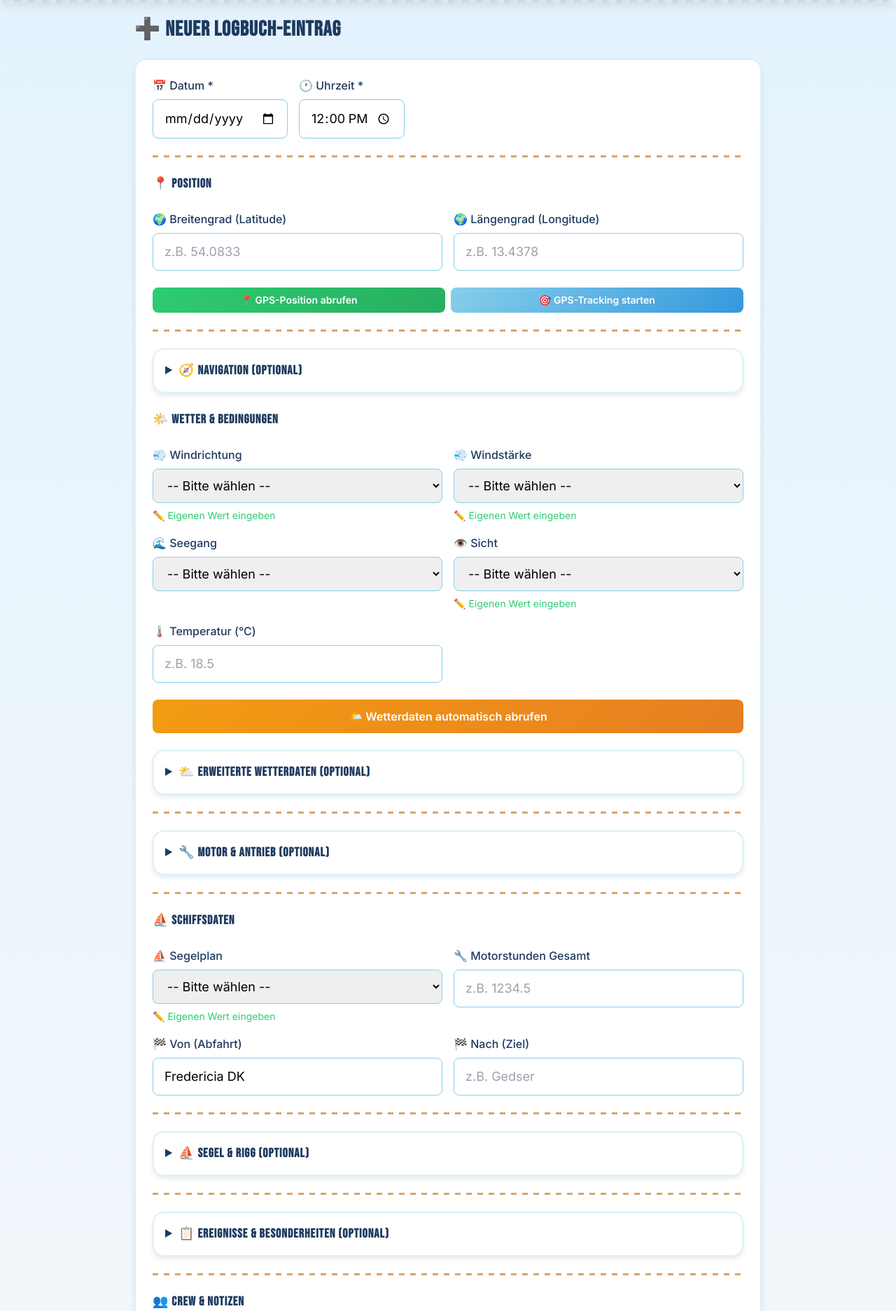
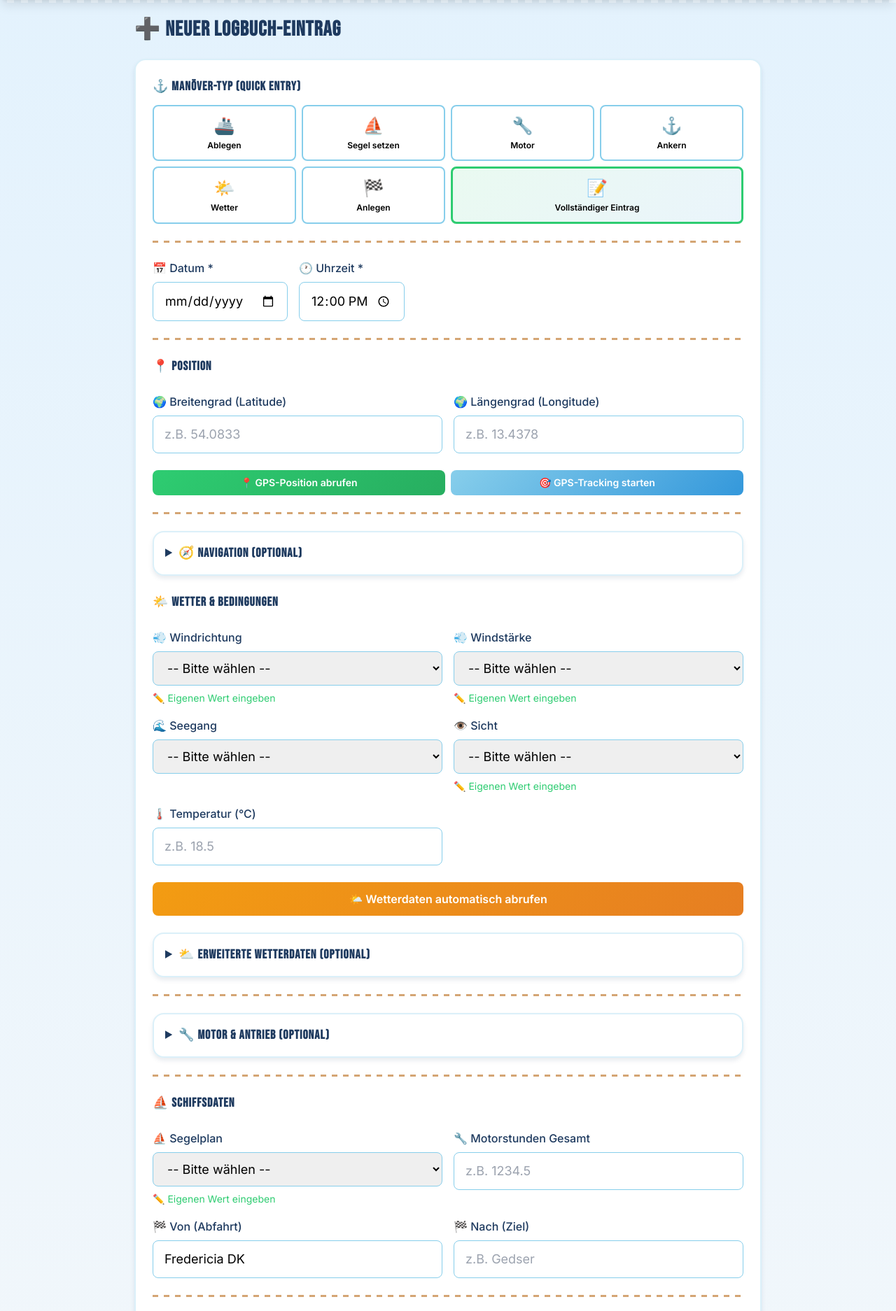
Before and after one commit to syntechai-io/WAGMI-Bordkasse, a Python web app: template templates/logbook_form.html in a window 1280 px wide. Shown: the part 64-1938 px from the top of the page at 70% size. Run offline with Jinja, Linux system fonts and the light colour scheme; the template is opened without the code that fills it, so the values that code supplies are empty; some libraries are stand-ins or nearby versions.

Commit message:
Add quick entry options for logbook maneuvers
Adds a 'maneuver_type' field to the LogbookEntry model and API, along with a new JavaScript module and HTML elements in `logbook_form.html` to enable quick selection of maneuver types (e.g., departure, sail change, motor, anchor) for faster logbook entries. Includes a corresponding Alembic migration script.

Replit-Commit-Author: Agent
Replit-Commit-Session-Id: 57245507-a316-4bdd-a035-f8305a7e3190
Replit-Commit-Checkpoint-Type: intermediate_checkpoint
Replit-Commit-Event-Id: 58ec6924-5feb-4f50-842b-6f9ad27d4cff
Replit-Commit-Screenshot-Url: https://storage.googleapis.com/screenshot-production-us-central1/4ab24e3a-e318-4ff7-8dab-80d71ab1b725/57245507-a316-4bdd-a035-f8305a7e3190/qyUajbD

```diff
--- a/models.py
+++ b/models.py
@@ -292,6 +292,9 @@ class LogbookEntry(Base):
     event_category = Column(String(100), nullable=True)
     event_details = Column(Text, nullable=True)
 
+    # Quick entry mode (Phase B enhancement)
+    maneuver_type = Column(String(50), nullable=True)
+
     # Append-only compliance (Phase A enhancement)
     parent_id = Column(Integer, ForeignKey("logbook_entries.id"), nullable=True, index=True)
     is_superseded = Column(Boolean, default=False, nullable=False)
--- a/templates/logbook_form.html
+++ b/templates/logbook_form.html
@@ -15,6 +15,47 @@
 
     <form method="post" class="bg-white porthole-card p-6 space-y-6">
         {{ csrf_input | safe }}
+
+        <!-- Maneuver Type Quick Entry Selector -->
+        <div class="mb-6">
+            <label class="block font-bold text-lg mb-3 maritime-header" style="color: var(--navy-deep);">
+                ⚓ Manöver-Typ (Quick Entry)
+            </label>
+            <input type="hidden" name="maneuver_type" id="maneuver_type_input" value="{% if entry and entry.maneuver_type %}{{ entry.maneuver_type }}{% else %}full{% endif %}">
+            <div class="grid grid-cols-2 md:grid-cols-4 gap-2">
+                <button type="button" class="maneuver-btn p-3 rounded-lg border-2 transition hover:shadow-lg touch-action" data-type="departure" style="border-color: var(--sky-blue);">
+                    <div class="text-2xl mb-1">🚢</div>
+                    <div class="text-xs font-semibold">Ablegen</div>
+                </button>
+                <button type="button" class="maneuver-btn p-3 rounded-lg border-2 transition hover:shadow-lg touch-action" data-type="sail_change" style="border-color: var(--sky-blue);">
+                    <div class="text-2xl mb-1">⛵</div>
+                    <div class="text-xs font-semibold">Segel setzen</div>
+                </button>
+                <button type="button" class="maneuver-btn p-3 rounded-lg border-2 transition hover:shadow-lg touch-action" data-type="motor" style="border-color: var(--sky-blue);">
+                    <div class="text-2xl mb-1">🔧</div>
+                    <div class="text-xs font-semibold">Motor</div>
+                </button>
+                <button type="button" class="maneuver-btn p-3 rounded-lg border-2 transition hover:shadow-lg touch-action" data-type="anchor" style="border-color: var(--sky-blue);">
+                    <div class="text-2xl mb-1">⚓</div>
+                    <div class="text-xs font-semibold">Ankern</div>
+                </button>
+                <button type="button" class="maneuver-btn p-3 rounded-lg border-2 transition hover:shadow-lg touch-action" data-type="weather" style="border-color: var(--sky-blue);">
+                    <div class="text-2xl mb-1">🌤️</div>
+                    <div class="text-xs font-semibold">Wetter</div>
+                </button>
+                <button type="button" class="maneuver-btn p-3 rounded-lg border-2 transition hover:shadow-lg touch-action" data-type="arrival" style="border-color: var(--sky-blue);">
+                    <div class="text-2xl mb-1">🏁</div>
+                    <div class="text-xs font-semibold">Anlegen</div>
+                </button>
+                <button type="button" class="maneuver-btn p-3 rounded-lg border-2 transition hover:shadow-lg touch-action md:col-span-2" data-type="full" style="border-color: var(--sky-blue);">
+                    <div class="text-2xl mb-1">📝</div>
+                    <div class="text-xs font-semibold">Vollständiger Eintrag</div>
+                </button>
+            </div>
+        </div>
+
+        <div class="rope-divider"></div>
+
         <div class="flex flex-wrap gap-4 items-end">
             <div class="flex-grow-0">
                 <label class="block font-medium mb-2" style="color: var(--navy-deep);">📅 Datum *</label>
@@ -95,7 +136,7 @@
         <div class="rope-divider"></div>
 
         <!-- Phase A: Navigation Section -->
-        <details class="porthole-card p-4 mb-4 cursor-pointer">
+        <details class="porthole-card p-4 mb-4 cursor-pointer" data-maneuver="full">
             <summary class="text-lg font-bold maritime-header cursor-pointer" style="color: var(--navy-deep);">
                 🧭 Navigation (optional)
             </summary>
@@ -617,6 +658,7 @@
 </div>
 
 <script src="/static/js/logbook-gps.js"></script>
+<script src="/static/js/logbook-quick-entry.js"></script>
 <script>
 // Phase A: Motor Toggle Buttons with Auto-Calculation
 document.getElementById('motor-on-btn').addEventListener('click', function() {
@@ -1221,7 +1263,9 @@ form.addEventListener('submit', async function(e) {
             sail_action: formData.get('sail_action') || null,
             // Phase A: Events
             event_category: formData.get('event_category') || null,
-            event_details: formData.get('event_details') || null
+            event_details: formData.get('event_details') || null,
+            // Phase B: Quick Entry
+            maneuver_type: formData.get('maneuver_type') || 'full'
         };
 
         const submitBtn = form.querySelector('button[type="submit"]');
```
Also changed, not shown: migrations/versions/874a73ef7d1c_add_maneuver_type_to_logbook_entries.py (added, +28 -0 lines), routers/logbook.py (+7 -1 lines), static/js/logbook-quick-entry.js (added, +85 -0 lines).
